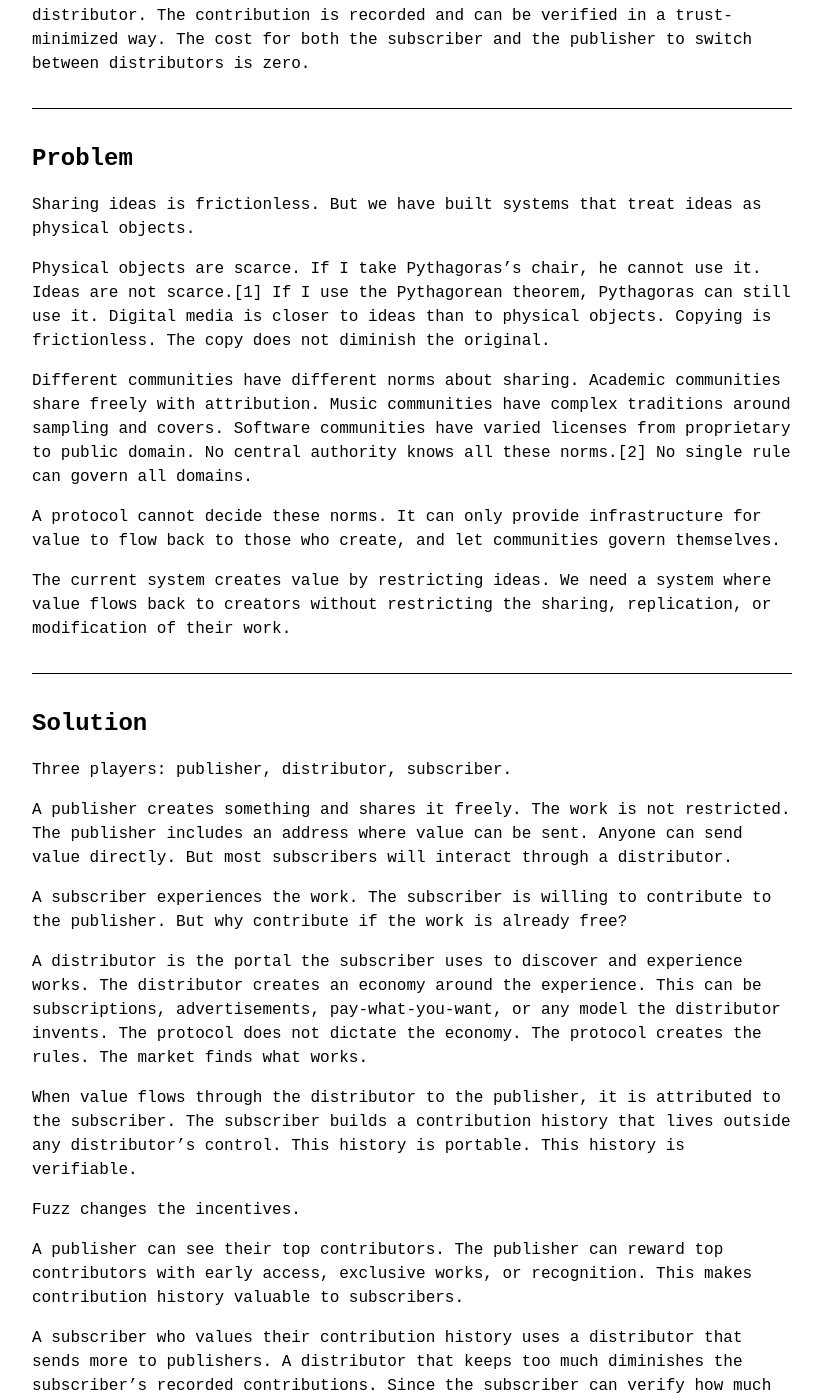
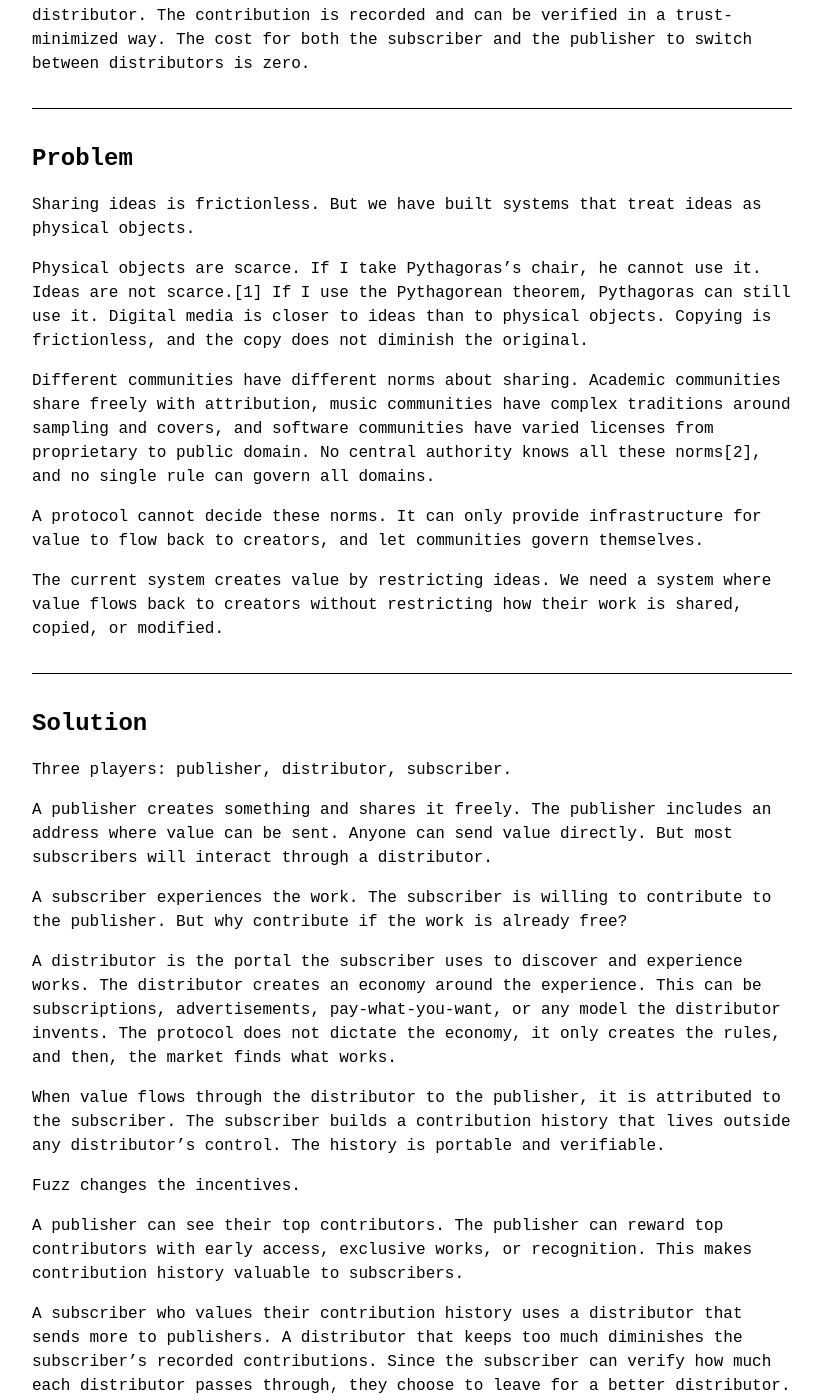
Before and after one commit to cassius66/cassius66.github.io, a Jekyll site: the page built from _posts/2025-12-12-fuzz.md, in a window 1280 px wide and 1400 px high, scrolled down 338 px. Shown: the whole window, without its empty margins (228-1051 px from the left). Built offline with Jekyll 4.4.1, drawn with Linux system fonts in a browser that asks for light colours; some of the changed text lies outside the part shown.

Commit message:
Wording changes on fuzz post

```diff
--- a/_posts/2025-12-12-fuzz.md
+++ b/_posts/2025-12-12-fuzz.md
@@ -16,13 +16,13 @@ We propose a permissionless patronage protocol. A publisher shares a work and a
 
 Sharing ideas is frictionless. But we have built systems that treat ideas as physical objects.
 
-Physical objects are scarce. If I take Pythagoras's chair, he cannot use it. Ideas are not scarce.[1] If I use the Pythagorean theorem, Pythagoras can still use it. Digital media is closer to ideas than to physical objects. Copying is frictionless. The copy does not diminish the original.
+Physical objects are scarce. If I take Pythagoras's chair, he cannot use it. Ideas are not scarce.[1] If I use the Pythagorean theorem, Pythagoras can still use it. Digital media is closer to ideas than to physical objects. Copying is frictionless, and the copy does not diminish the original.
 
-Different communities have different norms about sharing. Academic communities share freely with attribution. Music communities have complex traditions around sampling and covers. Software communities have varied licenses from proprietary to public domain. No central authority knows all these norms.[2] No single rule can govern all domains.
+Different communities have different norms about sharing. Academic communities share freely with attribution, music communities have complex traditions around sampling and covers, and software communities have varied licenses from proprietary to public domain. No central authority knows all these norms[2], and no single rule can govern all domains.
 
-A protocol cannot decide these norms. It can only provide infrastructure for value to flow back to those who create, and let communities govern themselves.
+A protocol cannot decide these norms. It can only provide infrastructure for value to flow back to creators, and let communities govern themselves.
 
-The current system creates value by restricting ideas. We need a system where value flows back to creators without restricting the sharing, replication, or modification of their work.
+The current system creates value by restricting ideas. We need a system where value flows back to creators without restricting how their work is shared, copied, or modified.
 
 ---
 
@@ -30,13 +30,13 @@ The current system creates value by restricting ideas. We need a system where va
 
 Three players: publisher, distributor, subscriber.
 
-A publisher creates something and shares it freely. The work is not restricted. The publisher includes an address where value can be sent. Anyone can send value directly. But most subscribers will interact through a distributor.
+A publisher creates something and shares it freely. The publisher includes an address where value can be sent. Anyone can send value directly. But most subscribers will interact through a distributor.
 
 A subscriber experiences the work. The subscriber is willing to contribute to the publisher. But why contribute if the work is already free?
 
-A distributor is the portal the subscriber uses to discover and experience works. The distributor creates an economy around the experience. This can be subscriptions, advertisements, pay-what-you-want, or any model the distributor invents. The protocol does not dictate the economy. The protocol creates the rules. The market finds what works.
+A distributor is the portal the subscriber uses to discover and experience works. The distributor creates an economy around the experience. This can be subscriptions, advertisements, pay-what-you-want, or any model the distributor invents. The protocol does not dictate the economy, it only creates the rules, and then, the market finds what works.
 
-When value flows through the distributor to the publisher, it is attributed to the subscriber. The subscriber builds a contribution history that lives outside any distributor's control. This history is portable. This history is verifiable.
+When value flows through the distributor to the publisher, it is attributed to the subscriber. The subscriber builds a contribution history that lives outside any distributor's control. The history is portable and verifiable.
 
 Fuzz changes the incentives.
 
@@ -44,11 +44,11 @@ A publisher can see their top contributors. The publisher can reward top contrib
 
 A subscriber who values their contribution history uses a distributor that sends more to publishers. A distributor that keeps too much diminishes the subscriber's recorded contributions. Since the subscriber can verify how much each distributor passes through, they choose to leave for a better distributor.
 
-A distributor that sends little to publishers loses subscribers to one that sends more. The cost of switching is zero. Subscribers take their history with them. Good services compete on value, not on locking users in.
+A distributor that sends little to publishers loses subscribers to one that sends more. The cost of switching is zero, subscribers take their history with them, and good services compete on value, not on lock-in.
 
 A publisher receives value from subscribers regardless of which distributor they use. The publisher does not depend on any single distributor. The publisher's audience is not locked in.
 
-Each player does what benefits them. The design channels self-interest toward mutual benefit. The better the work, the more subscribers. The better the distributor's economy, the more subscribers. And subscribers who contribute more rank higher with publishers. Everyone checks everyone. Trust requirements are minimized.[3] The incentives align.
+Each player does what benefits them. The better the work, the more subscribers. The better the distributor's economy, the more subscribers. And subscribers who contribute more rank higher with publishers. Everyone checks everyone. Trust requirements are minimized.[3]
 
 ---
 
@@ -242,11 +242,11 @@ This event is optional. The blockchain is the source of truth. This event provid
 
 A publisher creates a work and shares it freely. A subscriber contributes to the publisher through a distributor. The contribution is recorded on the blockchain. The subscriber's history is portable. The publisher receives value. The cost of switching is zero.
 
-The protocol does not dictate which economy works. It provides infrastructure for value to flow back to those who create, with proof, and lets the market decide the rest.
+The protocol does not dictate which economy works. It provides infrastructure for value to flow back to creators, with proof, and lets the market decide the rest.
 
 On-chain transactions are expensive for small amounts. Cheaper approaches exist but require additional design work.
 
-Derivative works are not yet addressed. A remix references the original. A cover version credits the songwriter. Future extensions could formalize derivative attribution.
+Derivative works are not yet addressed. A remix references the original. A cover version credits the songwriter. I'll address derivative attribution in a follow-up.
 
 ---
 
```
